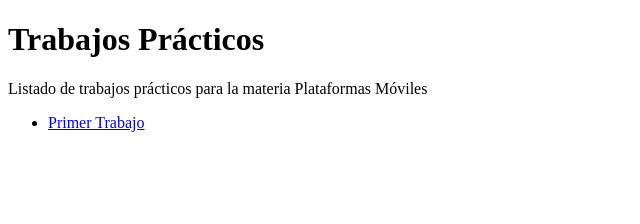
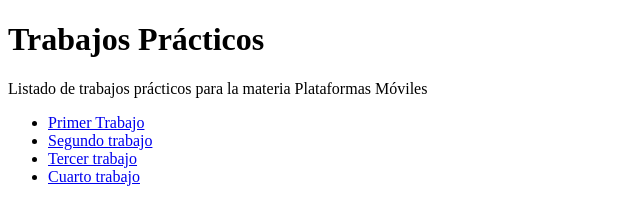
Before and after one commit to Franco07-Maydana/plataformas-moviles-entregas, a plain HTML site: page index.html in a window 1280 px wide. Shown: the whole page, without its empty margins (0-640 px from the left). Drawn offline with Linux system fonts and the light colour scheme.

Commit message:
Add files via upload

```diff
--- a/index.html
+++ b/index.html
@@ -8,6 +8,9 @@
      <p>Listado de trabajos prácticos para la materia Plataformas Móviles</p>
      <ul>
        <li><a href="tp-1/">Primer Trabajo</a></li>
+	   <li><a href="tp2.html">Segundo trabajo</a></li>
+	   <li><a href="tp3.html">Tercer trabajo</a></li>
+	   <li><a href="tp4index.html">Cuarto trabajo</a></li>
      </ul>
    </body>
 </html>
```
